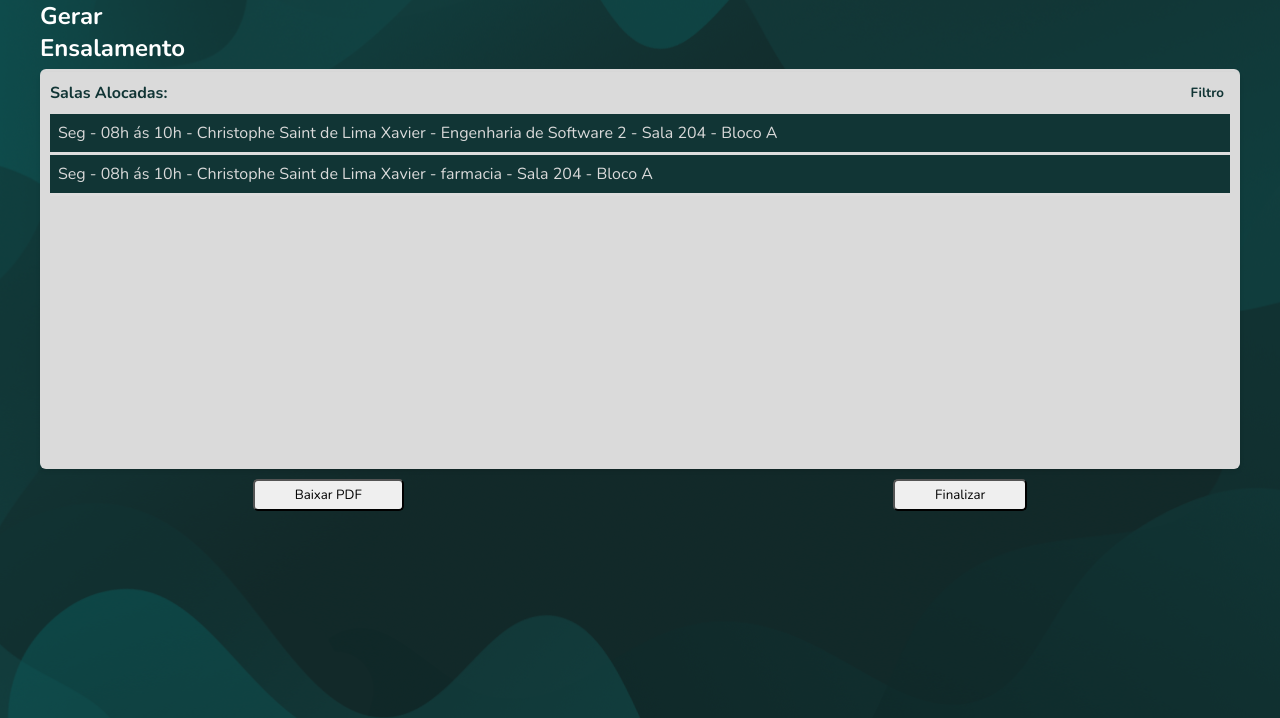
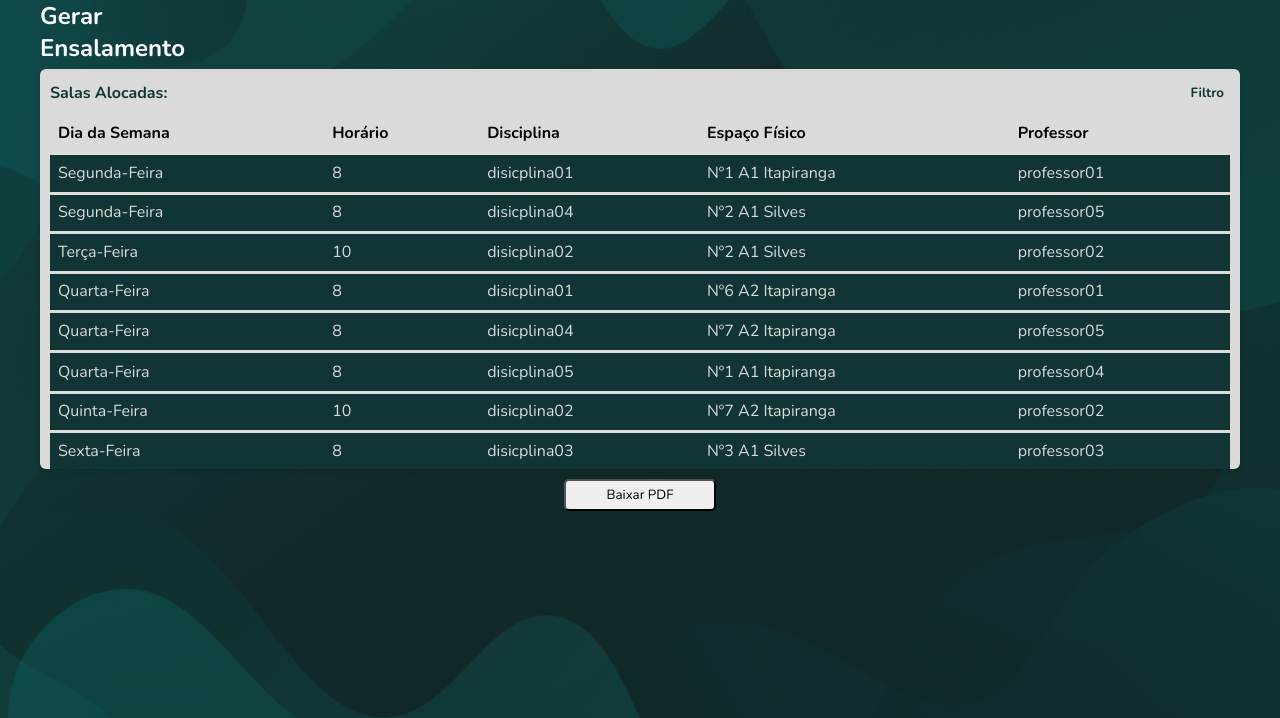
Before and after one commit to vnsantoxs/ENSALAMENTO-ICETTECH, a Django app: page /vizualizarensalamento/ in a window 1280 px wide. Shown: the part 82-800 px from the top of the page. Run offline with Django 4.2, Linux system fonts and the light colour scheme; data comes from the database, SQL or seed files in the repository; both versions use the stored data as it was after the commit; some web fonts are replaced.

Commit message:
Please enter the commit message for your changes. Lines starting  with '' will be ignored, and an empty message aborts the commit.
 On branch main
 Your branch is up to date with 'origin/main'.

 Changes to be committed:
	modified:   Administrador/__pycache__/urls.cpython-310.pyc
	modified:   Administrador/__pycache__/views.cpython-310.pyc
	modified:   Administrador/templates/visualizar_Ensalamento.html
	modified:   Administrador/views.py
	modified:   db.sqlite3

```diff
--- a/Administrador/templates/visualizar_Ensalamento.html
+++ b/Administrador/templates/visualizar_Ensalamento.html
@@ -35,8 +35,15 @@
           </div>
           <div class="conteiner-ensalamento">
             <div class="tabela">
-              <table>
+              <table id="tabela-dados">
                 <tr class="top">
+                        <tr>
+                            <th>Dia da Semana</th>
+                            <th>Horário</th>
+                            <th>Disciplina</th>
+                            <th>Espaço Físico</th>
+                            <th>Professor</th>
+                        </tr>
                   <div class="th-content">
                     <span class="bold-text">Salas Alocadas:</span>
                     <button class="filtro">Filtro</button>
@@ -87,16 +94,61 @@
                 </tr>
                 <tbody>
                   <tr>
-                    <td>
-                      Seg - 08h ás 10h - Christophe Saint de Lima Xavier -
-                      Engenharia de Software 2 - Sala 204 - Bloco A
-                    </td>
-                  </tr>
-                  <tr>
-                    <td>
-                      Seg - 08h ás 10h - Christophe Saint de Lima Xavier -
-                      farmacia - Sala 204 - Bloco A
-                    </td>
+                    {% for alocacao in alocacoes %}
+                    <tr>
+                        {% if  alocacao.dia_semana == 'Segunda-Feira' %}
+                        <td>{{ alocacao.dia_semana }}</td>
+                        <td>{{ alocacao.horario_alocacao }}</td>
+                        <td>{{ alocacao.disciplina.nome_disciplina }}</td>
+                        <td>Nº{{ alocacao.espaco_fisico.numero }} A{{ alocacao.espaco_fisico.andar }} {{ alocacao.espaco_fisico.bloco }}</td>
+                        <td>{{ alocacao.professor.nome_professor }}</td>
+                        {% endif %}
+                    </tr>
+                    {% endfor %}
+                    {% for alocacao in alocacoes %}
+                    <tr>
+                        {% if  alocacao.dia_semana == 'Terça-Feira' %}
+                        <td>{{ alocacao.dia_semana }}</td>
+                        <td>{{ alocacao.horario_alocacao }}</td>
+                        <td>{{ alocacao.disciplina.nome_disciplina }}</td>
+                        <td>Nº{{ alocacao.espaco_fisico.numero }} A{{ alocacao.espaco_fisico.andar }} {{ alocacao.espaco_fisico.bloco }}</td>
+                        <td>{{ alocacao.professor.nome_professor }}</td>
+                        {% endif %}
+                    </tr>
+                    {% endfor %}
+                    {% for alocacao in alocacoes %}
+                    <tr>
+                        {% if  alocacao.dia_semana == 'Quarta-Feira' %}
+                        <td>{{ alocacao.dia_semana }}</td>
+                        <td>{{ alocacao.horario_alocacao }}</td>
+                        <td>{{ alocacao.disciplina.nome_disciplina }}</td>
+                        <td>Nº{{ alocacao.espaco_fisico.numero }} A{{ alocacao.espaco_fisico.andar }} {{ alocacao.espaco_fisico.bloco }}</td>
+                        <td>{{ alocacao.professor.nome_professor }}</td>
+                        {% endif %}
+                    </tr>
+                    {% endfor %}
+                    {% for alocacao in alocacoes %}
+                    <tr>
+                        {% if  alocacao.dia_semana == 'Quinta-Feira' %}
+                        <td>{{ alocacao.dia_semana }}</td>
+                        <td>{{ alocacao.horario_alocacao }}</td>
+                        <td>{{ alocacao.disciplina.nome_disciplina }}</td>
+                        <td>Nº{{ alocacao.espaco_fisico.numero }} A{{ alocacao.espaco_fisico.andar }} {{ alocacao.espaco_fisico.bloco }}</td>
+                        <td>{{ alocacao.professor.nome_professor }}</td>
+                        {% endif %}
+                    </tr>
+                    {% endfor %}
+                    {% for alocacao in alocacoes %}
+                    <tr>
+                        {% if  alocacao.dia_semana == 'Sexta-Feira' %}
+                        <td>{{ alocacao.dia_semana }}</td>
+                        <td>{{ alocacao.horario_alocacao }}</td>
+                        <td>{{ alocacao.disciplina.nome_disciplina }}</td>
+                        <td>Nº{{ alocacao.espaco_fisico.numero }} A{{ alocacao.espaco_fisico.andar }} {{ alocacao.espaco_fisico.bloco }}</td>
+                        <td>{{ alocacao.professor.nome_professor }}</td>
+                        {% endif %}
+                    </tr>
+                    {% endfor %}
                   </tr>
                 </tbody>
               </table>
@@ -108,9 +160,6 @@
         <div class="botões">
           <button class="btn">Baixar PDF</button>
         </div>
-        <div>
-          <button class="btn">Finalizar</button>
-        </div>
       </div>
     </section>
   </body>
--- a/Administrador/views.py
+++ b/Administrador/views.py
@@ -7,6 +7,7 @@ from Disciplina.models import Disciplina
 from Aplicacao.models import Feedback
 from Administrador.models import Administrador
 from Professor.models import Professor
+from Alocacao.models import Alocacao
 
 class gerennciamento(TemplateView):
     template_name = 'funcao_Gerenciamento.html'
@@ -40,7 +41,9 @@ class Gerarensalamento(TemplateView):
 
 class visualizarensalamento(TemplateView):
     def visualizarensalamentoview(request):
-        return render(request, 'visualizar_Ensalamento.html')
+        alocacoes = Alocacao.objects.order_by('horario_alocacao')
+        return render(request, 'visualizar_Ensalamento.html', {'alocacoes':alocacoes})
+
 
 class Visualizarresevaview(TemplateView):
     def visualizarreservas(request):
```
Also changed, not shown: db.sqlite3.
